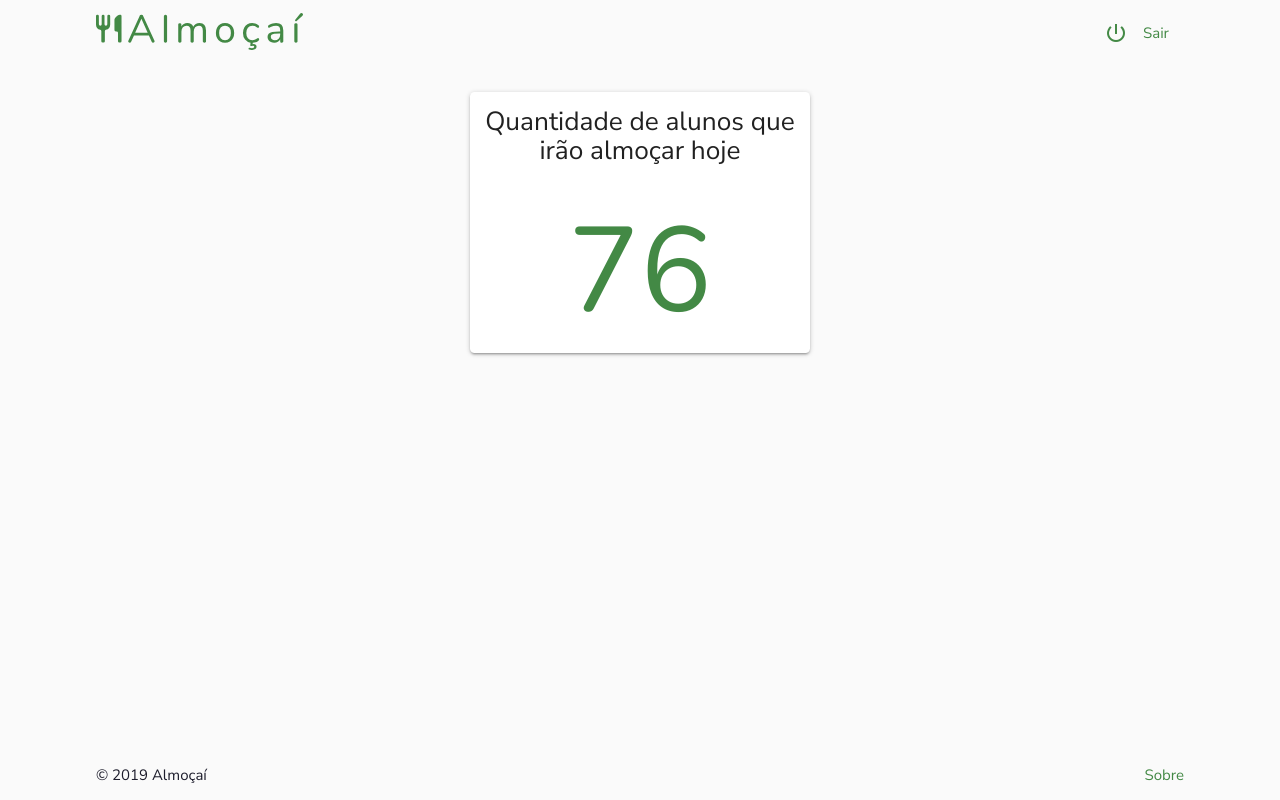
After one commit to luc527/almocai-dev, a PHP site: page /servidor/index.html in a window 1280 px wide. The commit adds this page. Run offline with PHP 8.4, Linux system fonts and the light colour scheme.

Commit message:
Interface - Servidor
Adicionado página de servidor e também, alterador PWA.

```diff
--- a/Interface/aluno/cardapio/index.html
+++ b/Interface/aluno/cardapio/index.html
@@ -50,7 +50,7 @@
 
   <main>
 
-    <div class="section banner banner--1 valign-wrapper" style="margin-top: -4.5rem;">
+    <div class="section banner banner--1 valign-wrapper">
       <div class="row">
         <div class="col s12">
           <h1 class="banner__titulo">Cardápio</h1>
--- a/Interface/aluno/perfil/index.html
+++ b/Interface/aluno/perfil/index.html
@@ -50,7 +50,7 @@
 
   <main>
 
-    <div class="section banner banner--3 valign-wrapper" style="margin-top: -4.5rem;">
+    <div class="section banner banner--3 valign-wrapper">
       <div class="row">
         <div class="col s12">
           <h1 class="banner__titulo">Fulano</h1>
--- a/Interface/assets/sass/almocai.scss
+++ b/Interface/assets/sass/almocai.scss
@@ -42,11 +42,16 @@
 
 // Páginas
 
+
+
 // Entrar
-@import "entrar";
+@import "entrar/entrar";
 
 // Aluno
 @import "aluno/cardapio";
 @import "aluno/banner";
 @import "aluno/pagina-inicial";
 @import "aluno/perfil";
+
+// Servidor
+@import "servidor/servidor";
--- a/Interface/assets/sass/aluno/_banner.scss
+++ b/Interface/assets/sass/aluno/_banner.scss
@@ -16,6 +16,7 @@
   }
 
   min-height: 30rem;
+  margin-top: -4.5rem !important;
   -webkit-clip-path: polygon(0 0%, 100% 0%, 100% 80%, 0% 100%);
   clip-path: polygon(0 0%, 100% 0%, 100% 80%, 0% 100%);
 
--- a/Interface/assets/sass/components/_navbar.scss
+++ b/Interface/assets/sass/components/_navbar.scss
@@ -64,7 +64,12 @@ nav {
     display: inline-block;
     font-size: $navbar-brand-font-size;
     padding: 0;
-    height: 4rem;
+    height: 2.5rem;
+    margin-top: .85rem;
+
+    @media #{$small-and-down} {
+      height: 2.25rem;
+    }
 
     &.center {
       left: 50%;
--- a/Interface/assets/sass/components/_sidenav.scss
+++ b/Interface/assets/sass/components/_sidenav.scss
@@ -172,7 +172,7 @@
   }
 
   height: 100%;
-  width: 10px;
+  width: 2rem;
   position: fixed;
   top: 0;
   z-index: 998;
--- /dev/null
+++ b/Interface/assets/sass/servidor/_servidor.scss
@@ -0,0 +1,14 @@
+.servidor {
+  &__subtitulo {
+    @extend .center;
+    padding: 1rem;
+    font-size: 1.75rem;
+  }
+  &__quantidade {
+    padding: 1rem;
+    @extend .center;
+    @extend .nunito;
+    @extend .almocai-text;
+    font-size: 8rem;
+  }
+}
--- a/Interface/entrar/index.html
+++ b/Interface/entrar/index.html
@@ -57,7 +57,7 @@
           </div>
 
           <div class="row center col s12 l6 offset-l2 login-section__padding-zero">
-            <button class="waves-effect waves-light btn login-section__button">Entrar</button>
+            <a class="waves-effect waves-light btn login-section__button" href="../aluno">Entrar</a>
           </div>
 
         </form>
--- /dev/null
+++ b/Interface/servidor/index.html
@@ -0,0 +1,76 @@
+<!DOCTYPE html>
+<html lang="pt-br">
+
+<head>
+  <meta http-equiv="Content-Type" content="text/html; charset=UTF-8"/>
+  <meta http-equiv="X-UA-Compatible" content="ie=edge">
+  <meta name="viewport" content="width=device-width, initial-scale=1, maximum-scale=1.0"/>
+  <title>Página Inicial - Almoçaí</title>
+
+  <!-- Favicon -->
+  <link rel="shortcut icon" href="../assets/img/icons/icon-128x128.png" />
+
+  <!-- Manifest -->
+  <link rel="manifest" href="../assets/pwa/manifest.json">
+
+  <!-- Fontes -->
+  <link href="https://fonts.googleapis.com/css?family=Nunito+Sans" rel="stylesheet">
+  <link href="https://fonts.googleapis.com/css?family=Nunito" rel="stylesheet">
+  <link href="https://fonts.googleapis.com/icon?family=Material+Icons" rel="stylesheet">
+
+  <!-- CSS -->
+  <link href="../assets/css/almocai.css" type="text/css" rel="stylesheet" media="screen,projection"/>
+</head>
+
+<body>
+
+  <header>
+
+    <nav class="navbar">
+      <div class="nav-wrapper container">
+        <img class="no-select brand-logo" src="../assets/img/logo-verde.svg">
+        <a href="#" data-target="mobile-sidenav" class="sidenav-trigger"><i class="material-icons">menu</i></a>
+        <ul class="right hide-on-med-and-down">
+          <li><a class="waves-effect" href="../entrar/"><i class="material-icons left">power_settings_new</i>Sair</a></li>
+        </ul>
+      </div>
+    </nav>
+
+    <ul class="sidenav" id="mobile-sidenav">
+      <li class="sidenav__logo"><img src="../assets/img/logo-verde.svg"></li>
+      <li><a class="waves-effect" href="../entrar/"><i class="material-icons left">power_settings_new</i>Sair</a></li>
+    </ul>
+  </header>
+
+  <main>
+
+    <div class="section row container">
+      <div class="col s12 m6 offset-m3 l4 offset-l4">
+        <div class="card hoverable">
+          <h6 class="servidor__subtitulo">Quantidade de alunos que irão almoçar hoje</h6>
+          <h6 class="servidor__quantidade">76</h6>
+        </div>
+      </div>
+    </div>
+
+  </main>
+  <footer class="page-footer">
+    <div class="footer-copyright">
+      <div class="container">
+      © 2019 Almoçaí
+      <a class="right" href="../sobre">Sobre</a>
+      </div>
+    </div>
+  </footer>
+
+  <!-- JS -->
+  <script src="https://cdnjs.cloudflare.com/ajax/libs/materialize/1.0.0/js/materialize.min.js"></script>
+  <script>
+    document.addEventListener('DOMContentLoaded', function() {
+      var elems = document.querySelectorAll('.sidenav');
+      var instances = M.Sidenav.init(elems);
+    });
+  </script>
+</body>
+
+</html>
```
Also changed, not shown: Interface/aluno/index.html (+10 -7 lines), Interface/assets/css/almocai.css, Interface/assets/pwa/manifest.json, Interface/assets/sass/entrar/_entrar.scss (renamed from Interface/assets/sass/_entrar.scss).
